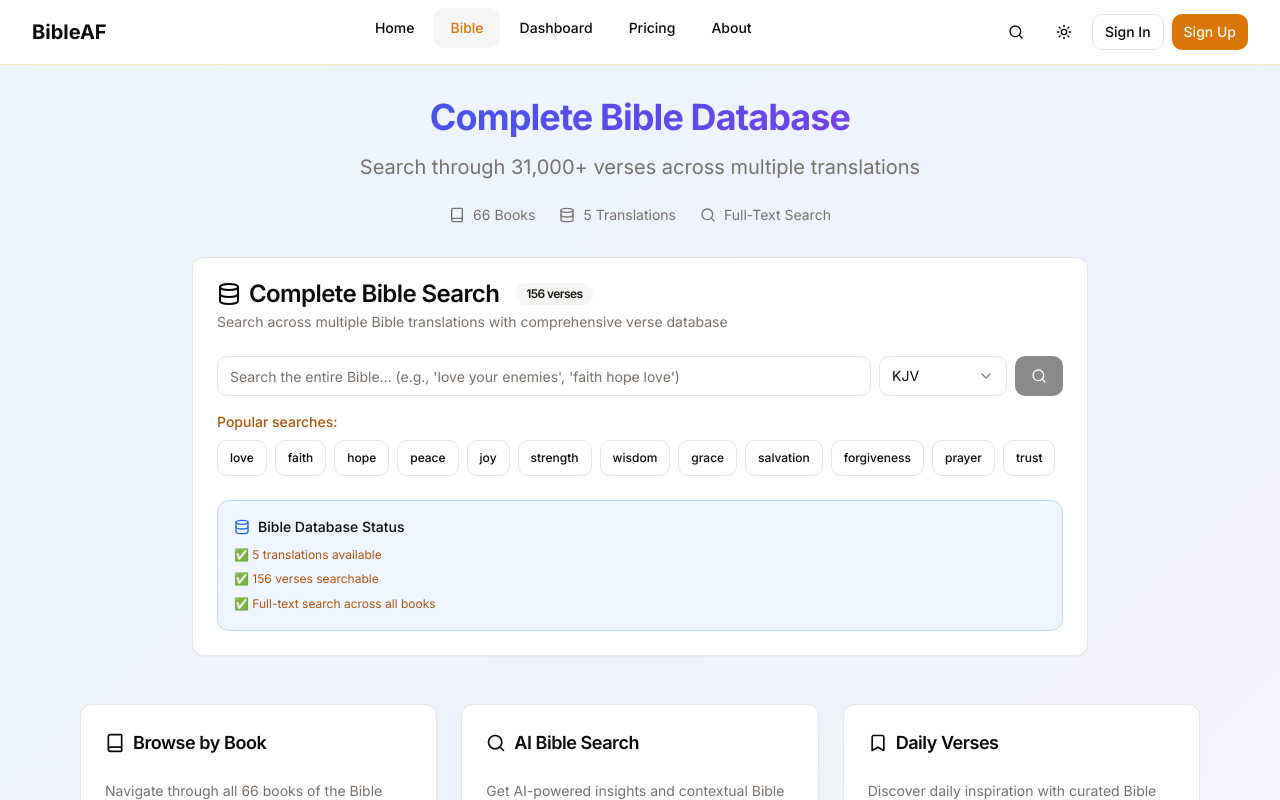
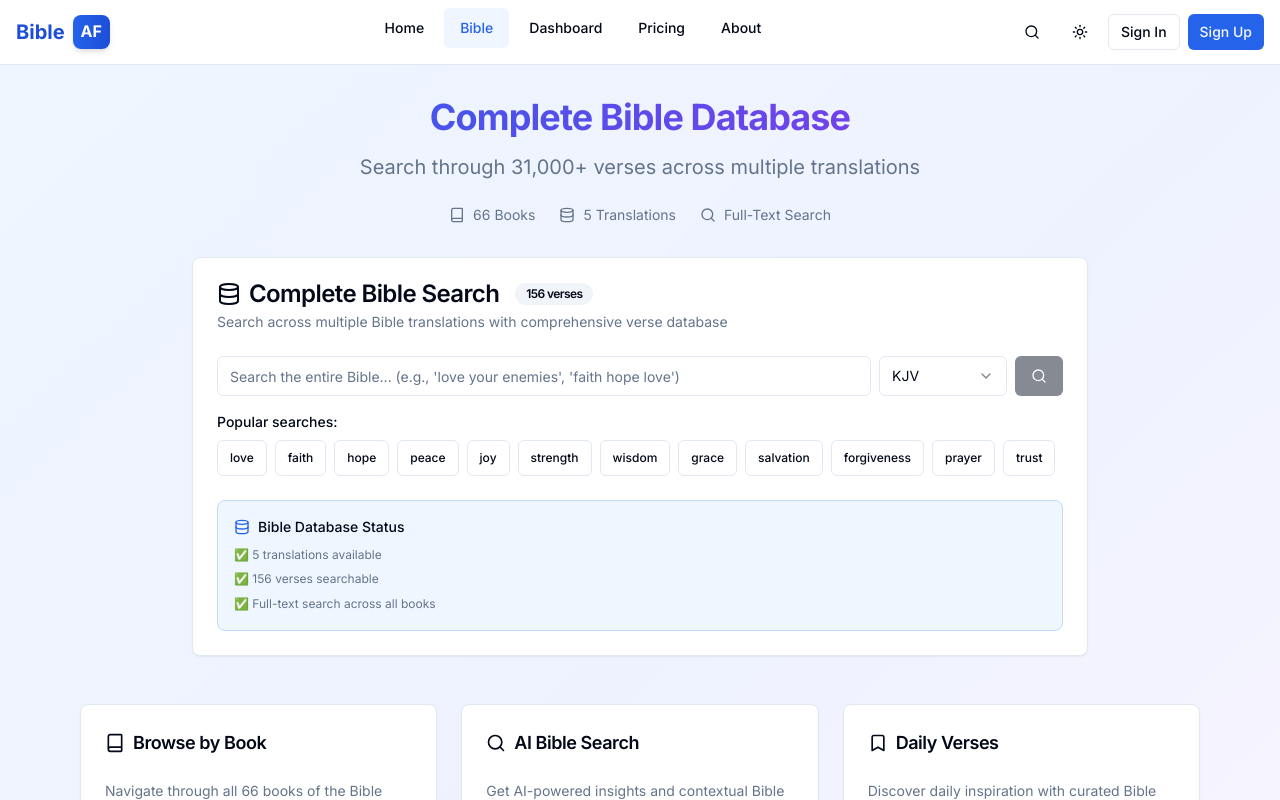
Before and after one commit to 365assist/bibleaf, a Next.js app: page /bible in a window 1280 px wide. Shown: the top 800 px of the page. Built offline with nearby package versions, Linux system fonts and the light colour scheme.

Commit message:
fix: resolve build errors and simplify navigation components
Fix TypeScript errors and missing dependencies; update CSS and theme colors.

#VERCEL_SKIP

Co-authored-by: null <209083772+365assist@users.noreply.github.com>

```diff
--- a/app/globals.css
+++ b/app/globals.css
@@ -124,65 +124,52 @@ a:focus-visible {
 @layer base {
   :root {
     --background: 0 0% 100%;
-    --foreground: 20 14.3% 4.1%;
+    --foreground: 222.2 84% 4.9%;
     --card: 0 0% 100%;
-    --card-foreground: 20 14.3% 4.1%;
+    --card-foreground: 222.2 84% 4.9%;
     --popover: 0 0% 100%;
-    --popover-foreground: 20 14.3% 4.1%;
-    --primary: 24 9.8% 10%;
-    --primary-foreground: 60 9.1% 97.8%;
-    --secondary: 60 4.8% 95.9%;
-    --secondary-foreground: 24 9.8% 10%;
-    --muted: 60 4.8% 95.9%;
-    --muted-foreground: 25 5.3% 44.7%;
-    --accent: 60 4.8% 95.9%;
-    --accent-foreground: 24 9.8% 10%;
+    --popover-foreground: 222.2 84% 4.9%;
+    --primary: 222.2 47.4% 11.2%;
+    --primary-foreground: 210 40% 98%;
+    --secondary: 210 40% 96%;
+    --secondary-foreground: 222.2 84% 4.9%;
+    --muted: 210 40% 96%;
+    --muted-foreground: 215.4 16.3% 46.9%;
+    --accent: 210 40% 96%;
+    --accent-foreground: 222.2 84% 4.9%;
     --destructive: 0 84.2% 60.2%;
-    --destructive-foreground: 60 9.1% 97.8%;
-    --border: 20 5.9% 90%;
-    --input: 20 5.9% 90%;
-    --ring: 24 5.4% 63.9%;
+    --destructive-foreground: 210 40% 98%;
+    --border: 214.3 31.8% 91.4%;
+    --input: 214.3 31.8% 91.4%;
+    --ring: 222.2 84% 4.9%;
+    --radius: 0.5rem;
     --chart-1: 12 76% 61%;
     --chart-2: 173 58% 39%;
     --chart-3: 197 37% 24%;
     --chart-4: 43 74% 66%;
     --chart-5: 27 87% 67%;
-    --radius: 0.75rem;
-
-    /* Refined theme colors */
-    --warm-50: 54 100% 97%;
-    --warm-100: 48 100% 93%;
-    --warm-200: 48 95% 85%;
-    --warm-300: 45 93% 75%;
-    --warm-400: 43 89% 65%;
-    --warm-500: 37 92% 50%;
-    --warm-600: 32 95% 44%;
-    --warm-700: 26 90% 37%;
-    --warm-800: 23 83% 31%;
-    --warm-900: 22 78% 26%;
-    --warm-950: 24 71% 16%;
   }
 
   .dark {
-    --background: 20 14.3% 4.1%;
-    --foreground: 60 9.1% 97.8%;
-    --card: 20 14.3% 4.1%;
-    --card-foreground: 60 9.1% 97.8%;
-    --popover: 20 14.3% 4.1%;
-    --popover-foreground: 60 9.1% 97.8%;
-    --primary: 60 9.1% 97.8%;
-    --primary-foreground: 24 9.8% 10%;
-    --secondary: 12 6.5% 15.1%;
-    --secondary-foreground: 60 9.1% 97.8%;
-    --muted: 12 6.5% 15.1%;
-    --muted-foreground: 24 5.4% 63.9%;
-    --accent: 12 6.5% 15.1%;
-    --accent-foreground: 60 9.1% 97.8%;
+    --background: 222.2 84% 4.9%;
+    --foreground: 210 40% 98%;
+    --card: 222.2 84% 4.9%;
+    --card-foreground: 210 40% 98%;
+    --popover: 222.2 84% 4.9%;
+    --popover-foreground: 210 40% 98%;
+    --primary: 210 40% 98%;
+    --primary-foreground: 222.2 47.4% 11.2%;
+    --secondary: 217.2 32.6% 17.5%;
+    --secondary-foreground: 210 40% 98%;
+    --muted: 217.2 32.6% 17.5%;
+    --muted-foreground: 215 20.2% 65.1%;
+    --accent: 217.2 32.6% 17.5%;
+    --accent-foreground: 210 40% 98%;
     --destructive: 0 62.8% 30.6%;
-    --destructive-foreground: 60 9.1% 97.8%;
-    --border: 12 6.5% 15.1%;
-    --input: 12 6.5% 15.1%;
-    --ring: 24 5.7% 82.9%;
+    --destructive-foreground: 210 40% 98%;
+    --border: 217.2 32.6% 17.5%;
+    --input: 217.2 32.6% 17.5%;
+    --ring: 212.7 26.8% 83.9%;
     --chart-1: 220 70% 50%;
     --chart-2: 160 60% 45%;
     --chart-3: 30 80% 55%;
@@ -198,6 +185,11 @@ a:focus-visible {
   body {
     @apply bg-background text-foreground;
   }
+}
+
+/* Custom styles for refined theme */
+.refined-button {
+  @apply bg-gradient-to-r from-blue-600 to-blue-700 hover:from-blue-700 hover:to-blue-800 text-white shadow-md;
 }
 
 /* Refined theme styles with subtle elegance */
@@ -259,32 +251,6 @@ a:focus-visible {
 }
 
 /* Enhanced button styles with subtle elegance */
-.refined-button {
-  background: linear-gradient(135deg, hsl(var(--warm-600)), hsl(var(--warm-700)));
-  border: none;
-  color: white;
-  font-weight: 500;
-  transition: all 0.3s ease;
-  box-shadow: 0 2px 8px rgba(0, 0, 0, 0.1);
-  position: relative;
-  overflow: hidden;
-}
-
-.refined-button:hover {
-  background: linear-gradient(135deg, hsl(var(--warm-700)), hsl(var(--warm-800)));
-  transform: translateY(-1px);
-  box-shadow: 0 4px 16px rgba(0, 0, 0, 0.15);
-}
-
-.refined-button:active {
-  transform: translateY(0);
-}
-
-.refined-button:focus-visible {
-  outline: 2px solid hsl(var(--warm-500));
-  outline-offset: 2px;
-}
-
 /* Subtle accent colors */
 .accent-warm {
   color: hsl(var(--warm-700));
@@ -539,3 +505,93 @@ pre {
 .space-refined-lg > * + * {
   margin-top: 2rem;
 }
+
+/* Warm color utilities */
+.text-warm-50 {
+  color: #fefdf9;
+}
+.text-warm-100 {
+  color: #fef7ed;
+}
+.text-warm-200 {
+  color: #fed7aa;
+}
+.text-warm-300 {
+  color: #fdba74;
+}
+.text-warm-400 {
+  color: #fb923c;
+}
+.text-warm-500 {
+  color: #f97316;
+}
+.text-warm-600 {
+  color: #ea580c;
+}
+.text-warm-700 {
+  color: #c2410c;
+}
+.text-warm-800 {
+  color: #9a3412;
+}
+.text-warm-900 {
+  color: #7c2d12;
+}
+
+.bg-warm-50 {
+  background-color: #fefdf9;
+}
+.bg-warm-100 {
+  background-color: #fef7ed;
+}
+.bg-warm-200 {
+  background-color: #fed7aa;
+}
+.bg-warm-300 {
+  background-color: #fdba74;
+}
+.bg-warm-400 {
+  background-color: #fb923c;
+}
+.bg-warm-500 {
+  background-color: #f97316;
+}
+.bg-warm-600 {
+  background-color: #ea580c;
+}
+.bg-warm-700 {
+  background-color: #c2410c;
+}
+.bg-warm-800 {
+  background-color: #9a3412;
+}
+.bg-warm-900 {
+  background-color: #7c2d12;
+}
+
+.border-warm-200 {
+  border-color: #fed7aa;
+}
+.border-warm-300 {
+  border-color: #fdba74;
+}
+.border-warm-500 {
+  border-color: #f97316;
+}
+
+.hover\:bg-warm-50:hover {
+  background-color: #fefdf9;
+}
+.hover\:text-warm-900:hover {
+  color: #7c2d12;
+}
+.hover\:bg-warm-700:hover {
+  background-color: #c2410c;
+}
+
+.focus\:ring-warm-500:focus {
+  --tw-ring-color: #f97316;
+}
+.focus\:border-warm-500:focus {
+  border-color: #f97316;
+}
--- a/components/sticky-navigation.tsx
+++ b/components/sticky-navigation.tsx
@@ -17,22 +17,18 @@ import {
   NavigationMenuItem,
   NavigationMenuLink,
 } from "@/components/ui/navigation-menu"
-import { AuthService } from "@/lib/auth"
 
 export function StickyNavigation() {
   const pathname = usePathname()
+  const router = useRouter()
   const { theme, setTheme } = useTheme()
   const [isSearchOpen, setIsSearchOpen] = useState(false)
   const [isScrolled, setIsScrolled] = useState(false)
   const [searchQuery, setSearchQuery] = useState("")
-  const [isLoggedIn, setIsLoggedIn] = useState(false)
   const [mounted, setMounted] = useState(false)
-  const router = useRouter()
 
   useEffect(() => {
     setMounted(true)
-    const user = AuthService.getCurrentUser()
-    setIsLoggedIn(!!user)
 
     const handleScroll = () => {
       setIsScrolled(window.scrollY > 10)
@@ -47,6 +43,7 @@ export function StickyNavigation() {
     if (searchQuery.trim()) {
       router.push(`/search?q=${encodeURIComponent(searchQuery.trim())}`)
       setSearchQuery("")
+      setIsSearchOpen(false)
     }
   }
 
@@ -64,13 +61,13 @@ export function StickyNavigation() {
 
   return (
     <header
-      className={`sticky top-0 z-50 w-full border-b border-warm-200 transition-all duration-300 ${
+      className={`sticky top-0 z-50 w-full border-b transition-all duration-300 ${
         isScrolled
           ? "bg-white/95 backdrop-blur supports-[backdrop-filter]:bg-white/80 shadow-sm"
           : "bg-white/90 backdrop-blur-sm"
       }`}
     >
-      <div className="container flex h-16 items-center justify-between">
+      <div className="container flex h-16 items-center justify-between px-4">
         <div className="flex items-center gap-2">
           <Sheet>
             <SheetTrigger asChild>
@@ -85,8 +82,8 @@ export function StickyNavigation() {
                   <Link
                     key={route.href}
                     href={route.href}
-                    className={`text-lg font-medium transition-colors hover:text-warm-600 ${
-                      isActive(route.href) ? "text-warm-600" : "text-foreground"
+                    className={`text-lg font-medium transition-colors hover:text-blue-600 ${
+                      isActive(route.href) ? "text-blue-600" : "text-foreground"
                     }`}
                   >
                     {route.label}
@@ -95,8 +92,12 @@ export function StickyNavigation() {
               </nav>
             </SheetContent>
           </Sheet>
-          <Link href="/" className="flex items-center space-x-2">
-            <span className="font-bold text-xl">BibleAF</span>
+
+          <Link href="/" className="flex items-center gap-2">
+            <span className="text-blue-700 font-bold text-xl">Bible</span>
+            <span className="bg-gradient-to-r from-blue-600 to-blue-700 text-white px-2 py-1 rounded-lg shadow-md font-bold">
+              AF
+            </span>
           </Link>
         </div>
 
@@ -104,7 +105,10 @@ export function StickyNavigation() {
           <NavigationMenuList>
             {routes.map((route) => (
               <NavigationMenuItem key={route.href}>
-                <NavigationMenuLink href={route.href} className={isActive(route.href) ? "text-warm-600 bg-accent" : ""}>
+                <NavigationMenuLink
+                  href={route.href}
+                  className={isActive(route.href) ? "text-blue-600 bg-blue-50" : ""}
+                >
                   {route.label}
                 </NavigationMenuLink>
               </NavigationMenuItem>
@@ -114,27 +118,21 @@ export function StickyNavigation() {
 
         <div className="flex items-center gap-2">
           {isSearchOpen ? (
-            <div className="relative">
+            <form onSubmit={handleSearch} className="relative">
               <Input
                 type="search"
-                placeholder="Search..."
+                placeholder="Search Bible verses..."
                 className="w-[200px] pr-8"
                 value={searchQuery}
                 onChange={(e) => setSearchQuery(e.target.value)}
                 autoFocus
                 onBlur={() => setIsSearchOpen(false)}
-                onKeyDown={(e) => {
-                  if (e.key === "Enter") {
-                    handleSearch(e)
-                    setIsSearchOpen(false)
-                  }
-                }}
               />
               <X
                 className="absolute right-2 top-2.5 h-4 w-4 cursor-pointer opacity-70"
                 onClick={() => setIsSearchOpen(false)}
               />
-            </div>
+            </form>
           ) : (
             <Button variant="ghost" size="icon" onClick={() => setIsSearchOpen(true)}>
               <Search className="h-5 w-5" />
@@ -142,6 +140,7 @@ export function StickyNavigation() {
             </Button>
           )}
 
+          {mounted && (
             <Button
               variant="ghost"
               size="icon"
@@ -152,34 +151,19 @@ export function StickyNavigation() {
               <Moon className="absolute h-5 w-5 rotate-90 scale-0 transition-all dark:rotate-0 dark:scale-100" />
               <span className="sr-only">Toggle theme</span>
             </Button>
+          )}
 
-          {isLoggedIn ? (
-            <>
-              <Link href="/dashboard">
-                <Button variant="outline" size="sm" className="hidden sm:inline-flex">
-                  Dashboard
-                </Button>
-              </Link>
-              <Link href="/saved-verses">
-                <Button size="sm" className="hidden sm:inline-flex bg-warm-600 hover:bg-warm-700">
-                  Saved
-                </Button>
-              </Link>
-            </>
-          ) : (
-            <>
           <Link href="/auth/login">
             <Button variant="outline" size="sm" className="hidden sm:inline-flex">
               Sign In
             </Button>
           </Link>
+
           <Link href="/auth/signup">
-                <Button size="sm" className="hidden sm:inline-flex bg-warm-600 hover:bg-warm-700">
+            <Button size="sm" className="hidden sm:inline-flex bg-blue-600 hover:bg-blue-700">
               Sign Up
             </Button>
           </Link>
-            </>
-          )}
         </div>
       </div>
     </header>
--- a/components/ui/navigation-menu.tsx
+++ b/components/ui/navigation-menu.tsx
@@ -2,8 +2,7 @@ import * as React from "react"
 import Link from "next/link"
 import { cn } from "@/lib/utils"
 
-interface NavigationMenuProps {
-  className?: string
+interface NavigationMenuProps extends React.HTMLAttributes<HTMLDivElement> {
   children?: React.ReactNode
 }
 
@@ -36,21 +35,19 @@ const NavigationMenuItem = React.forwardRef<HTMLLIElement, React.HTMLAttributes<
 )
 NavigationMenuItem.displayName = "NavigationMenuItem"
 
-const navigationMenuTriggerStyle = cn(
-  "group inline-flex h-10 w-max items-center justify-center rounded-md bg-background px-4 py-2 text-sm font-medium transition-colors hover:bg-accent hover:text-accent-foreground focus:bg-accent focus:text-accent-foreground focus:outline-none disabled:pointer-events-none disabled:opacity-50",
-)
+const navigationMenuTriggerStyle =
+  "group inline-flex h-10 w-max items-center justify-center rounded-md bg-background px-4 py-2 text-sm font-medium transition-colors hover:bg-accent hover:text-accent-foreground focus:bg-accent focus:text-accent-foreground focus:outline-none disabled:pointer-events-none disabled:opacity-50"
 
-interface NavigationMenuLinkProps extends React.ComponentPropsWithoutRef<typeof Link> {
-  asChild?: boolean
+interface NavigationMenuLinkProps {
+  href: string
+  className?: string
+  children: React.ReactNode
 }
 
 const NavigationMenuLink = React.forwardRef<HTMLAnchorElement, NavigationMenuLinkProps>(
-  ({ className, asChild, children, ...props }, ref) => {
-    if (asChild) {
-      return <>{children}</>
-    }
+  ({ className, children, href, ...props }, ref) => {
     return (
-      <Link ref={ref} className={cn(navigationMenuTriggerStyle, className)} {...props}>
+      <Link ref={ref} href={href} className={cn(navigationMenuTriggerStyle, className)} {...props}>
         {children}
       </Link>
     )
```
Lines whose indentation alone changed are shown as unchanged.
